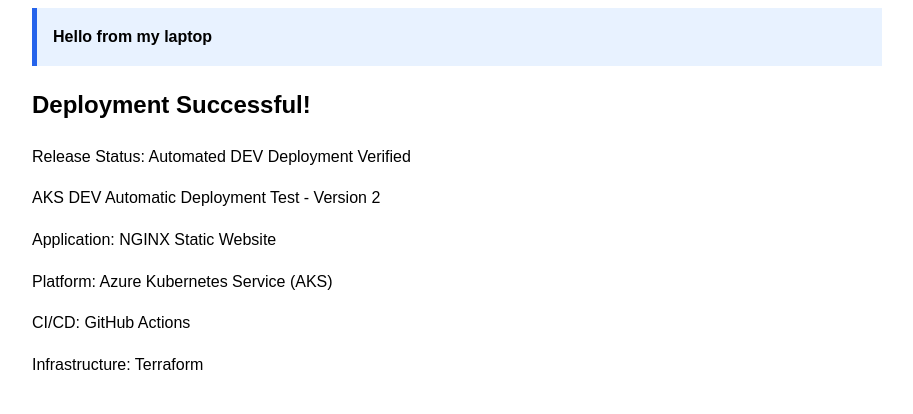
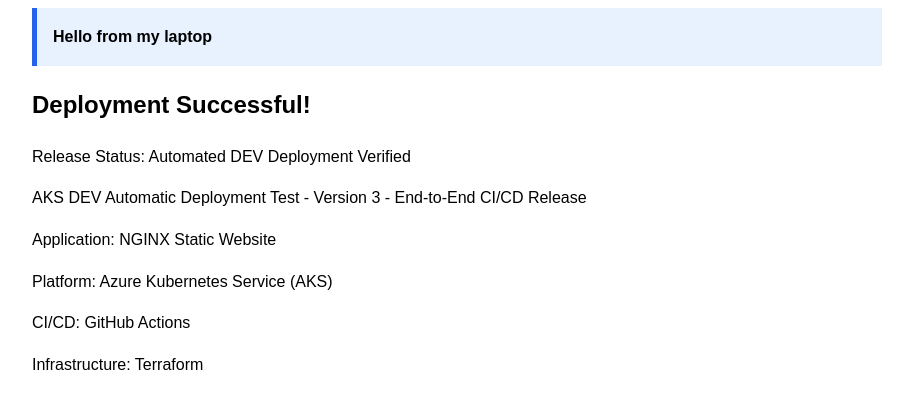
Before and after one commit to williamthangavelu0710/azure-devops-platform, a website: page site/index.html in a window 1280 px wide. Shown: the part 146-560 px from the top of the page, without its empty margins (183-1096 px from the left). Drawn offline with Linux system fonts and the light colour scheme; no server answers.

Commit message:
feat: add DEV end-to-end release verification v3

```diff
--- a/site/index.html
+++ b/site/index.html
@@ -12,7 +12,7 @@
     <p id="banner">Loading environment banner...</p>
     <h2>Deployment Successful!</h2>
     <p id="release-status">Release Status: Automated DEV Deployment Verified</p>
-    <p id="deployment-test">AKS DEV Automatic Deployment Test - Version 2</p>
+    <p id="deployment-test">AKS DEV Automatic Deployment Test - Version 3 - End-to-End CI/CD Release</p>
 
     <p>Application: NGINX Static Website</p>
     <p>Platform: Azure Kubernetes Service (AKS)</p>
```
